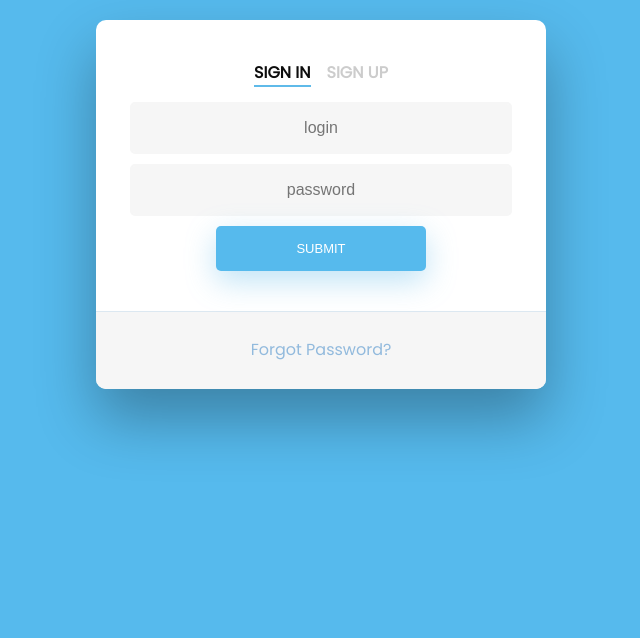
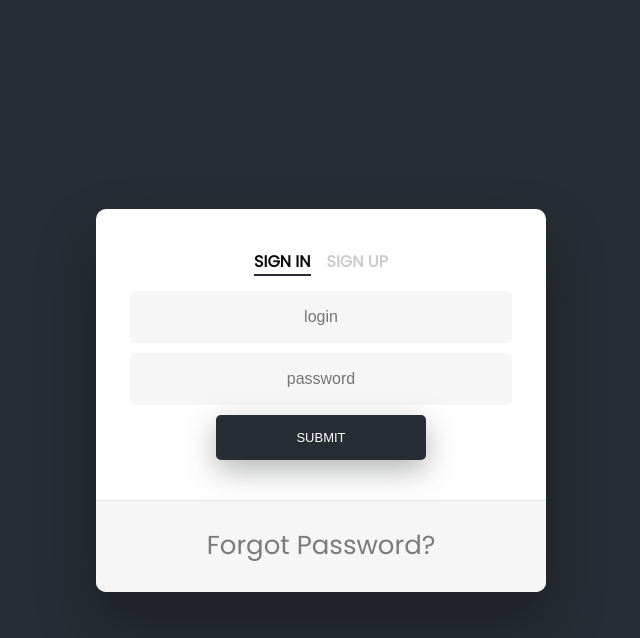
Before and after one commit to kornavol/React-data-and-forms, a React (Create React App) app: page / in a window 1280 px wide. Shown: the top 638 px of the page, without its empty margins (319-959 px from the left). Built offline with nearby package versions, Linux system fonts and the light colour scheme; no server answers.

Commit message:
completed auth. form

```diff
--- a/src/App.js
+++ b/src/App.js
@@ -14,7 +14,37 @@ function App() {
     method: "GET"
   };
 
-  const [countryList, setCountryList] = useState([])
+  /* this variable was created only as checker for 'useEffect'  */
+  let checker = null;
+
+  /* get a status of request check it and if it was success rerender a page  */
+  function statusChecker(status) {
+    checker = status;
+    console.log('status', status);
+    console.log('checker', checker);
+
+    if (checker == 'success') {
+      fetch(url, option).then(result => {
+        result.json().then(output => {
+          setCountryList(output.map(item => <Card name={item.name} img={item.flag} />));
+        });
+      });
+    }
+  }
+
+  const [countryList, setCountryList] = useState(<Auth statusChecker={statusChecker} />)
+
+  // useEffect(() => {
+  //   /* rendering all names as elements*/
+  //   console.log('useEffect', checker );
+  //   if (checker == 'success') {
+  //     fetch(url, option).then(result => {
+  //       result.json().then(output => {
+  //         setCountryList(output.map(item => <Card name={item.name} img={item.flag} />));
+  //       });
+  //     });
+  //   }
+  // }, checker)
 
 
   /* REMINDER. The second .then because .json() return Promise
@@ -22,20 +52,19 @@ function App() {
   */
 
   /* UseEffect change the countryList state only once when the component did amount */
-  useEffect(() => {
-    /* rendering all names as elements*/
-    fetch(url, option).then(result => {
-      result.json().then(output => {
-        setCountryList(output.map(item => <Card name = {item.name} img = {item.flag}/>));
-      });
-    });
-  }, [])
+  // useEffect(() => {
+  //   /* rendering all names as elements*/
+  //   fetch(url, option).then(result => {
+  //     result.json().then(output => {
+  //       setCountryList(output.map(item => <Card name = {item.name} img = {item.flag}/>));
+  //     });
+  //   });
+  // }, [])
 
   return (
-    <Auth/>
-    // <div className="App App-header">
-    //   {countryList}
-    // </div>
+    <div className="App App-header">
+      {countryList}
+    </div>
   );
 }
 
--- a/src/components/Login.css
+++ b/src/components/Login.css
@@ -12,13 +12,13 @@ body {
 }
 
 a {
-  color: #92badd;
+  color: #7c7a7a;
   display:inline-block;
   text-decoration: none;
   font-weight: 400;
 }
 
-h2 {
+h2{
   text-align: center;
   font-size: 16px;
   font-weight: 600;
@@ -27,6 +27,28 @@ h2 {
   margin: 40px 8px 10px 8px;
   color: #cccccc;
 }
+
+h4 {
+  text-align: center;
+  font-size: 16px;
+  font-weight: 600;
+  text-transform: uppercase;
+  /* display:inline-block; */
+  margin: 40px 8px 10px 8px;
+
+}
+
+.color-white {
+  color: #cccccc;
+}
+
+.color-yellow {
+  color: #f7e927;
+}
+
+
+
+
 
 
 /* My */
@@ -90,7 +112,7 @@ h2.inactive {
 
 h2.active {
   color: #0d0d0d;
-  border-bottom: 2px solid #5fbae9;
+  border-bottom: 2px solid #282c34;
   cursor: pointer;
 }
 
@@ -99,7 +121,7 @@ h2.active {
 /* FORM TYPOGRAPHY*/
 
 input[type=button], input[type=submit], input[type=reset]  {
-  background-color: #56baed;
+  background-color: #282c34;
   border: none;
   color: white;
   padding: 15px 80px;
@@ -108,8 +130,8 @@ input[type=button], input[type=submit], input[type=reset]  {
   display: inline-block;
   text-transform: uppercase;
   font-size: 13px;
-  -webkit-box-shadow: 0 10px 30px 0 rgba(95,186,233,0.4);
-  box-shadow: 0 10px 30px 0 rgba(95,186,233,0.4);
+  -webkit-box-shadow: 0 10px 30px 0 rgba(64, 67, 68, 0.4);
+  box-shadow: 0 10px 30px 0 rgba(64,67,68,0.4);
   -webkit-border-radius: 5px 5px 5px 5px;
   border-radius: 5px 5px 5px 5px;
   margin: 5px 20px 40px 20px;
@@ -121,7 +143,7 @@ input[type=button], input[type=submit], input[type=reset]  {
 }
 
 input[type=button]:hover, input[type=submit]:hover, input[type=reset]:hover  {
-  background-color: #39ace7;
+  background-color: #4e5258;
 }
 
 input[type=button]:active, input[type=submit]:active, input[type=reset]:active  {
@@ -155,7 +177,7 @@ input[type=text] {
 
 input[type=text]:focus {
   background-color: #fff;
-  border-bottom: 2px solid #5fbae9;
+  border-bottom: 2px solid #282c34;
 }
 
 input[type=text]:placeholder {
@@ -253,13 +275,13 @@ input[type=text]:placeholder {
   bottom: -10px;
   width: 0;
   height: 2px;
-  background-color: #56baed;
+  background-color: #282c34;
   content: "";
   transition: width 0.2s;
 }
 
 .underlineHover:hover {
-  color: #0d0d0d;
+  color: #282c34;
 }
 
 .underlineHover:hover:after{
--- a/src/components/SignIn.jsx
+++ b/src/components/SignIn.jsx
@@ -1,39 +1,61 @@
 import './Login.css'
+import userLogo from '../assets/userLogo-2.png'
 
-import userLogo from  '../assets/userLogo-2.png'
+import {useState} from 'react';
 
 export default function Login(props) {
 
+
+    const [msg, setMsg] = useState('')
 
 
     /* Find a button over Event. The target is an id of button. We don't use a name or value because they can be changed f.e. translator  */
     let submitHandler = (e) => {
         e.preventDefault();
-        let data =  {};
+        let data = {};
 
-        data.emails = e.target[0].value;
+        data.email = e.target[0].value;
         data.pass = e.target[1].value;
 
         console.log(e.target);
-        let subBtn = e.nativeEvent.submitter.id;
-        if (subBtn == 'LogIn') {
-            console.log(data);
-        } else
-        alert('Upsssss')
+        let url = "https://auth404.herokuapp.com/api/auth/login";
+        let options = {
+            method: "POST",
+            headers: {
+                'Content-Type': 'application/json'
+            },
+            body: JSON.stringify(data)
+        }
+
+        fetch(url, options).then(result => result.json().then(output => {
+            let status = output.status;
+            /* for send stats to App.js  */
+            props.statusChecker(status);
+            /* show a warning */
+            if (status == 'failed') {
+                /* This structure kinda reset a text for show aan animation */
+                setMsg('')
+                /* assign element instead just massage_, because wanna reveal text with animation  */
+                setMsg(<h4 className="fadeIn color-yellow">{output.message}</h4>)
+            }
+        }));
     }
 
     return (
         <div className="wrapper fadeInDown">
+            {/* <h4 className="fadeIn fourth">{msg}</h4> */}
+            {msg}
             <div id="formContent">
+
                 {/* Tabs Titles */}
-                <h2  className="active"> Sign In </h2>
+                <h2 className="active"> Sign In </h2>
                 <h2 onClick={props.toggle} className="inactive underlineHover">Sign Up </h2>
                 {/* Icon */}
-                <div id='userLogo'  className="fadeIn first">
+                <div id='userLogo' className="fadeIn first">
                     <img className="userLogo" src={userLogo} id="icon" alt="User Icon" />
                 </div>
                 {/* Login Form */}
-                <form onSubmit ={submitHandler}>
+                <form onSubmit={submitHandler}>
                     {/*  type -= email screw up my outlook */}
                     {/* <input type="email" id="login" className="fadeIn second" name="login" placeholder="login" /> */}
                     <input type="text" id="login" className="fadeIn second" name="login" placeholder="login" />
@@ -46,8 +68,5 @@ export default function Login(props) {
                 </div>
             </div>
         </div>
-
-
     );
-
 }
--- a/src/components/SignUp.jsx
+++ b/src/components/SignUp.jsx
@@ -1,7 +1,11 @@
 import './Login.css'
 import userLogo from '../assets/userLogo-2.png'
 
+import {useState} from 'react';
+
 export default function SignUp(props) {
+
+    const [msg, setMsg] = useState('')
 
 
     /* Find a button over Event. The target is an id of button. We don't use a name or value because they can be changed f.e. translator  */
@@ -24,14 +28,28 @@ export default function SignUp(props) {
             body: JSON.stringify(data)
         }
 
-        console.log(data);
-        console.log(e.target);
+        fetch(url, options).then(result => result.json().then(output => {
+            console.log(output);
+            let status = output.status;
+            if (status == 'failed') {
+                setMsg('')
+                /* assign element instead just massage_, because wanna reveal text with animation  */
+                setMsg(<h4 className="fadeIn color-yellow">{'this email is already in use. Please try another'}</h4>)
 
-        fetch(url, options).then(result => result.json().then(output => console.log(output)))
+            } else if (status == 'success') {
+                setMsg('')
+                /* assign element instead just massage_, because wanna reveal text with animation  */
+                setMsg(<h4 className="fadeIn color-white">{output.message}</h4>)
+            }
+            /* Delay to show a customer a message  */
+            setTimeout(() => props.statusChecker(status), 4000);
+
+        }))
     }
 
     return (
         <div className="wrapper fadeInDown">
+            {msg}
             <div id="formContent">
                 {/* Tabs Titles */}
                 <h2 onClick={props.toggle} className="inactive underlineHover"> Sign In </h2>
--- a/src/pages/Auth.jsx
+++ b/src/pages/Auth.jsx
@@ -6,14 +6,22 @@ import { useState } from 'react';
 export default function Authorization(props) {
 
     let condition = 'SignUp';
-    const [state, setstate] = useState(<SignIn toggle={toggle} />)
+    const [state, setstate] = useState(
+    <SignIn
+    toggle={toggle}
+    statusChecker = {props.statusChecker} />)
 
     function toggle() {
         if (condition == 'SignUp') {
-            setstate(<SignUp toggle={toggle} />)
+            setstate(<SignUp
+                toggle={toggle}
+                statusChecker = {props.statusChecker}
+                 />)
             condition = 'SignIn'
         } else if (condition == 'SignIn') {
-            setstate(<SignIn toggle={toggle} />)
+            setstate(<SignIn
+                toggle={toggle}
+                statusChecker = {props.statusChecker} />)
             condition = 'SignUp'
 
         }
```
Also changed, not shown: 1 other file (tests, documents, lock files or other folders).
